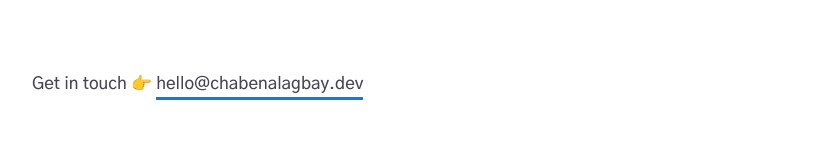
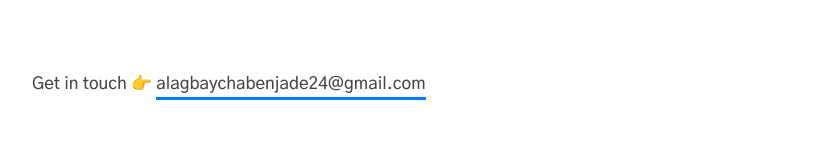
Before and after one commit to alagbaychabenjade24/Portfolio.v2, a React (Create React App) app: page / in a window 1280 px wide. Shown: the part 573-733 px from the top of the page, without its empty margins (64-880 px from the left). Built offline with nearby package versions, Linux system fonts and the light colour scheme.

Commit message:
updated email and resume link

```diff
--- a/src/components/about-me/AboutMe.js
+++ b/src/components/about-me/AboutMe.js
@@ -1,5 +1,6 @@
 import React from 'react';
 import blueArrow from './blue-arrow.png';
+import CJRes from './CJRes.pdf';
 
 import './AboutMe.scss';
 import './AboutMe-media.scss';
@@ -42,11 +43,7 @@ function AboutMe() {
 				</p>
 
 				<div className='aboutMe__btn--resume'>
-					<a
-						href='https://drive.google.com/file/d/1OpS2XfM_Oup72Ib_llwEgMNA2SioH4nT/view?usp=sharing'
-						target='_blank'
-						rel='noreferrer'
-					>
+					<a href={CJRes} target='_blank' rel='noreferrer'>
 						View My Resume <img src={blueArrow} alt='blue arrow' />
 					</a>
 				</div>
--- a/src/components/homepage/Homepage.js
+++ b/src/components/homepage/Homepage.js
@@ -27,7 +27,7 @@ function Homepage() {
 						target='_blank'
 						rel='noreferrer'
 					>
-						hello@chabenalagbay.dev
+						alagbaychabenjade24@gmail.com
 					</a>
 				</p>
 			</div>
```
Also changed, not shown: 1 other file (tests, documents, lock files or other folders).
